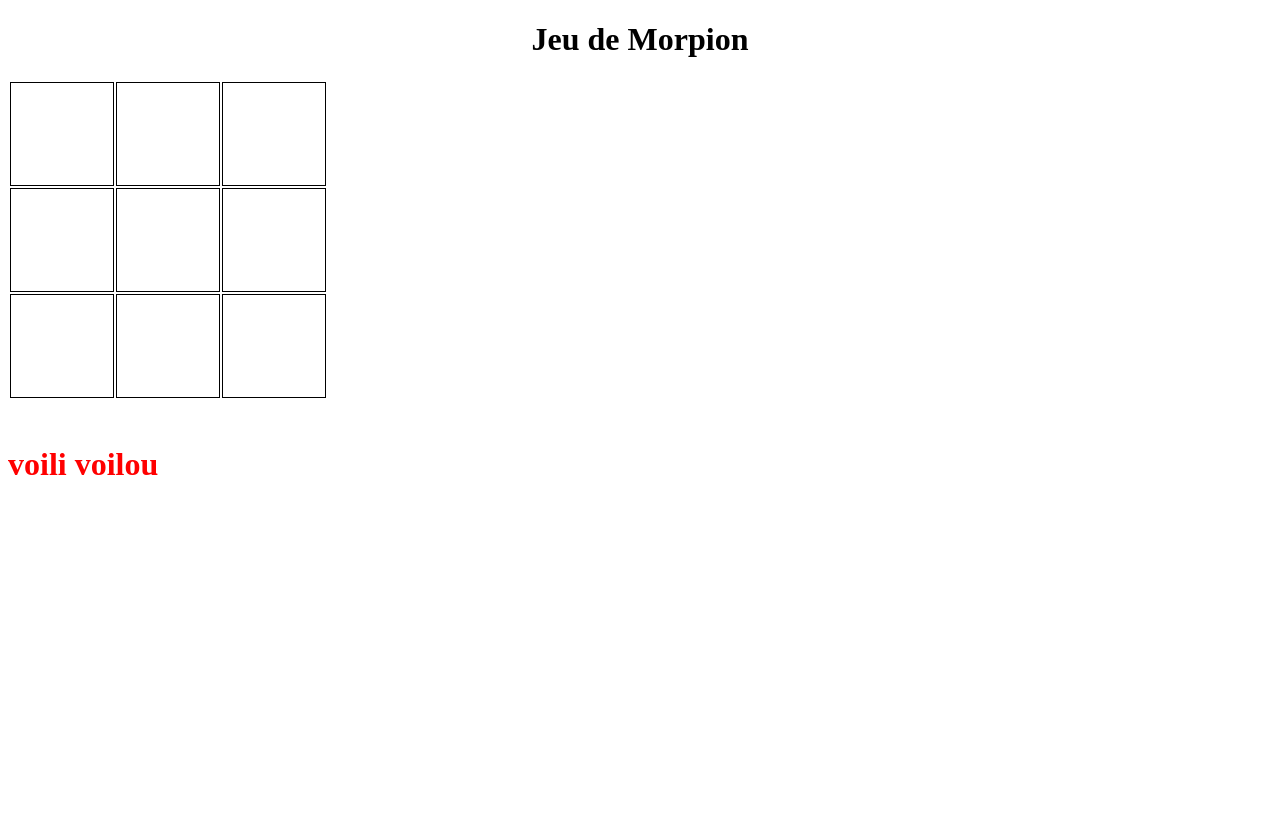
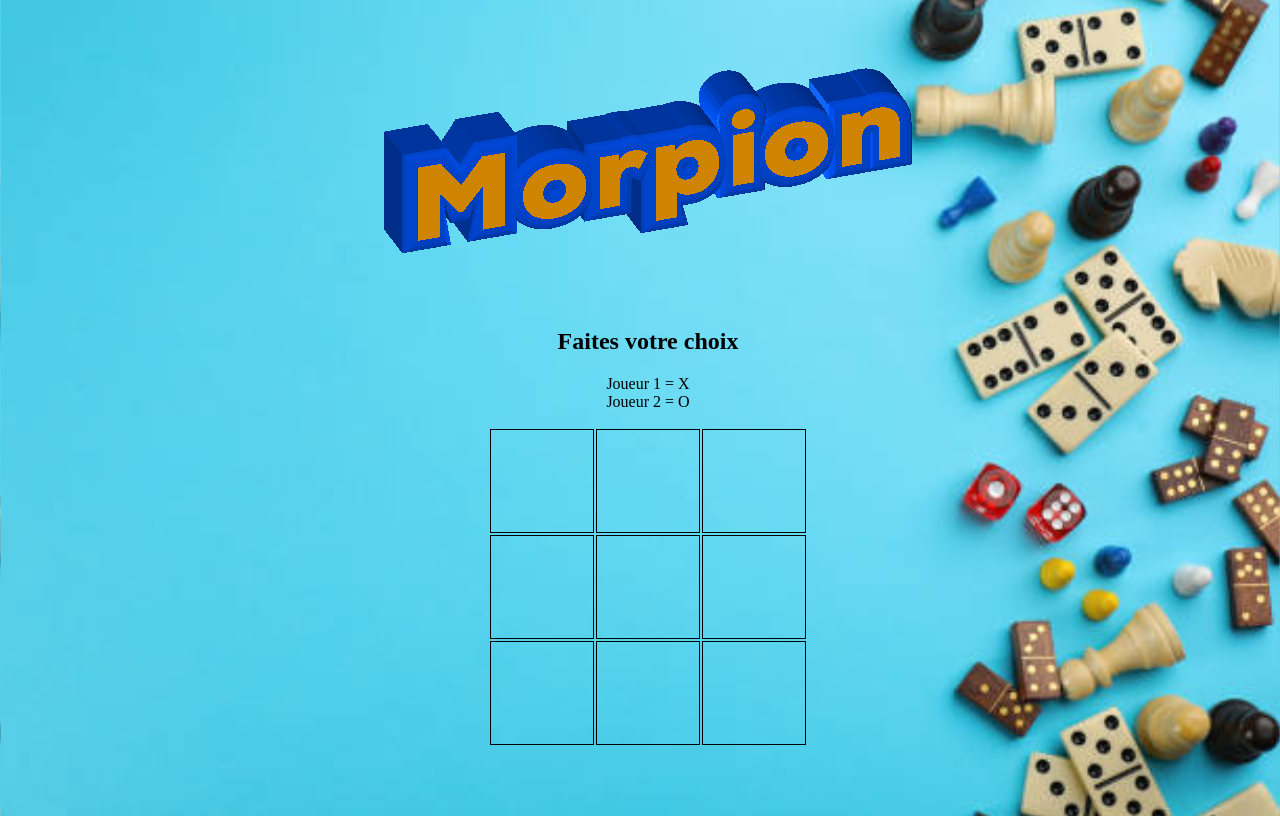
Before and after one commit to jim294/Jeux-du-morpion, a plain HTML site: page index.html in a window 1280 px wide. Drawn offline with Linux system fonts and the light colour scheme.

Commit message:
minor modification

```diff
--- a/index.html
+++ b/index.html
@@ -1,11 +1,21 @@
 <!DOCTYPE html>
 <html>
+
 <head>
   <title>Jeu de Morpion</title>
   <link rel="stylesheet" type="text/css" href="style.css">
 </head>
+
 <body>
-  <h1>Jeu de Morpion</h1>
+  <header>
+    <img src="./images/2024-02-22-Morpion.gif" alt="">
+  </header>
+    <main>
+      <div class="choice">
+        <h2>Faites votre choix</h2>
+        <p>Joueur 1 = X <br>Joueur 2 = O</p>
+      </div>
+      <div>
         <table id="board">
           <tr>
             <td></td>
@@ -23,7 +33,9 @@
             <td></td>
           </tr>
         </table>
-  <h2>voili voilou</h2>
+      </div>
+    </main>
   <script src="script.js"></script>
 </body>
+
 </html>
--- a/style.css
+++ b/style.css
@@ -1,3 +1,17 @@
+body {
+  width: 100%;
+  height: 100vh;
+  background-image: url('./images/backMorpion.jpg');
+  background-size: cover;
+  background-position: center;
+}
+
+main {
+  display: flex;
+  flex-direction: column;
+  align-items: center;
+}
+
 td {
     width: 100px;
     height: 100px;
@@ -5,14 +19,26 @@ td {
     text-align: center;
     font-size: 48px;
     cursor: pointer;
+    color: brown;
   }
 
-  h1 {
+  header {
+    display: flex;
+    justify-content: center;
+  }
+
+  .choice {
     text-align: center;
   }
 
-  h2 {
+  h3 {
     padding-top: 20px;
     color: red;
     font-size: xx-large;
   }
+
+  @media (max-width: 600px){
+    header {
+      height: 170px;
+    }
+  }
```
Also changed, not shown: images/2024-02-22-Morpion.gif (added), images/backMorpion.jpg (added). Lines whose indentation alone changed are shown as unchanged.
